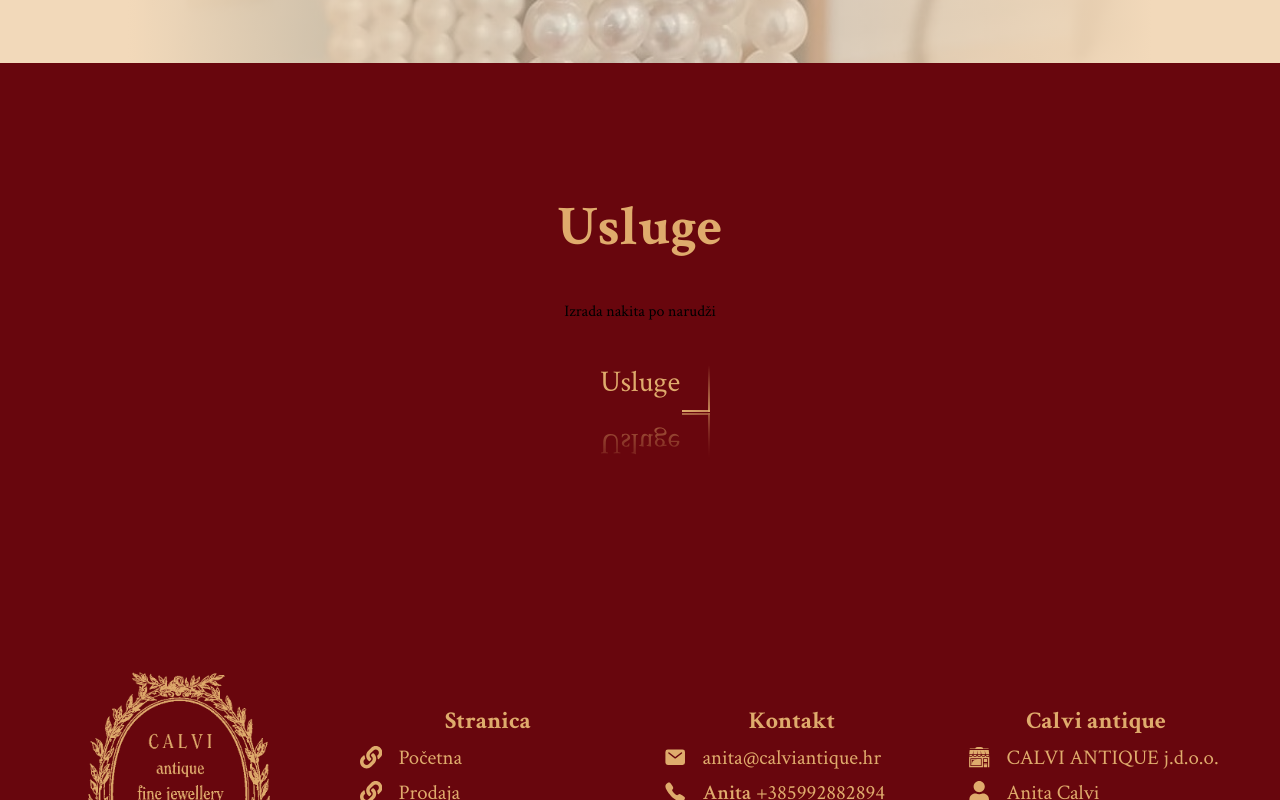
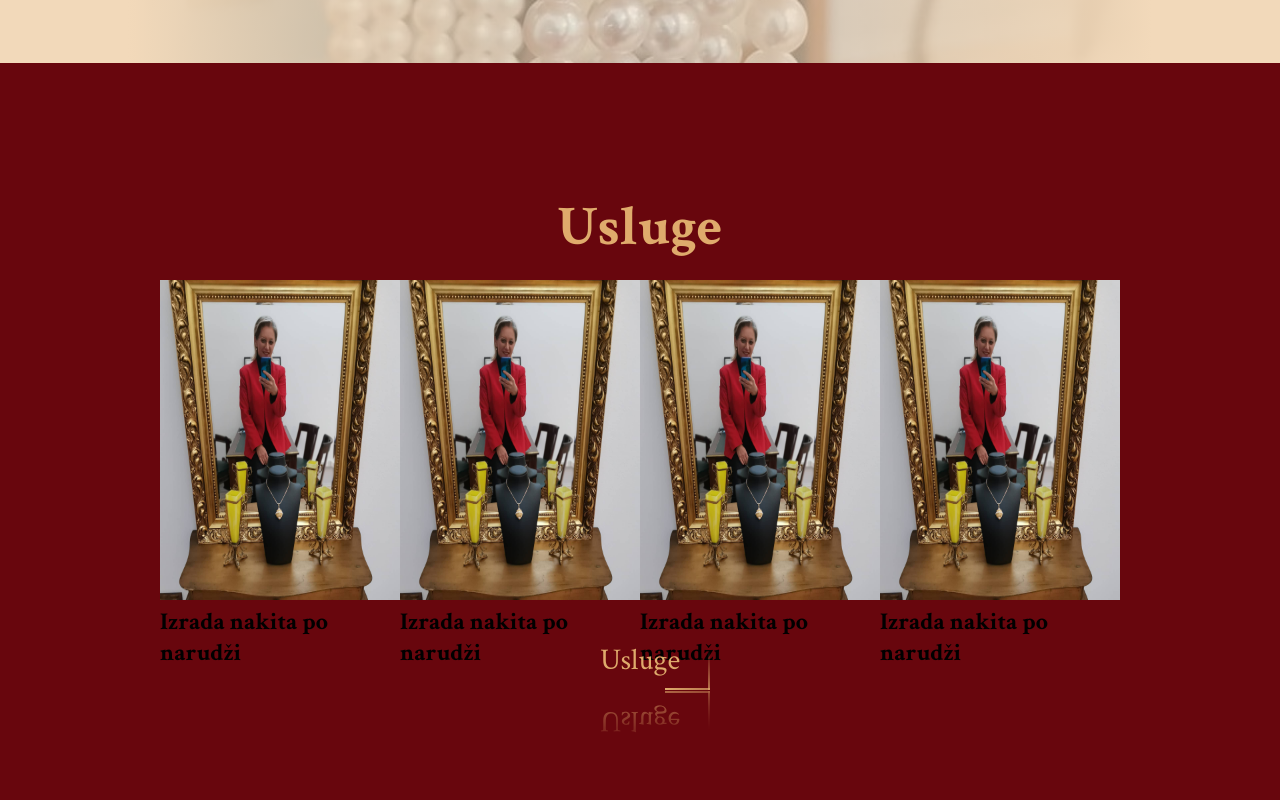
Before and after one commit to Tomislav-Busic/-jewelry-store, a React (Create React App) app: page / in a window 1280 px wide. Shown: the part 1992-2792 px from the top of the page. Built offline with nearby package versions, Linux system fonts and the light colour scheme; no server answers; the database is empty.

Commit message:
hsf images

```diff
--- /dev/null
+++ b/src/Components/HOMESectionsComponents/HomeSectionFour/HomeSecFourCard.jsx
@@ -0,0 +1,12 @@
+import React from "react";
+
+export const HomeSecFourCard = ({ img }) => {
+  return (
+    <div className="hsf-card">
+      <img src={img} />
+      <div className="card-text">
+        <h2>Izrada nakita po narudži</h2>
+      </div>
+    </div>
+  );
+};
--- a/src/Components/HOMESectionsComponents/HomeSectionFour/HomeSectionFour.css
+++ b/src/Components/HOMESectionsComponents/HomeSectionFour/HomeSectionFour.css
@@ -26,4 +26,15 @@
   .home-section-four h1 {
     font-size: 2.5rem;
   }
+}
+.home-section-four .hsf-images {
+  display: flex;
+}
+.home-section-four .hsf-images .hsf-card {
+  height: 20rem;
+  width: 15rem;
+}
+.home-section-four .hsf-images .hsf-card img {
+  height: 100%;
+  width: 100%;
 }/*# sourceMappingURL=HomeSectionFour.css.map */
--- a/src/Components/HOMESectionsComponents/HomeSectionFour/HomeSectionFour.jsx
+++ b/src/Components/HOMESectionsComponents/HomeSectionFour/HomeSectionFour.jsx
@@ -1,16 +1,18 @@
 import React from "react";
+import "./HomeSectionFour.scss";
+import img from "../../../images/anita.jpg";
 import { AnimationBtn } from "../../AnimationBtn/AnimationBtn";
-import "./HomeSectionFour.scss";
+import { HomeSecFourCard } from "./HomeSecFourCard";
 
 export const HomeSectionFour = () => {
   return (
     <div className="home-section-four">
       <h1>Usluge</h1>
       <div className="hsf-images">
-        <div className="hsf-card">
-          <img src="" />
-          <div>Izrada nakita po narudži</div>
-        </div>
+        <HomeSecFourCard img={img} />
+        <HomeSecFourCard img={img} />
+        <HomeSecFourCard img={img} />
+        <HomeSecFourCard img={img} />
       </div>
       <AnimationBtn name={"Usluge"} path={"./usluge"} color={"btn-anim-gold"} />
     </div>
--- a/src/Components/HOMESectionsComponents/HomeSectionFour/HomeSectionFour.scss
+++ b/src/Components/HOMESectionsComponents/HomeSectionFour/HomeSectionFour.scss
@@ -20,4 +20,17 @@
                 font-size: 2.5rem;
                 }
     }
+.hsf-images {
+    display: flex;
+
+    .hsf-card {
+        height: 20rem;
+        width: 15rem;
+
+        img {
+            height: 100%;
+            width: 100%;
+        }
+    }
 }
+}
```
Also changed, not shown: 1 other file (tests, documents, lock files or other folders).
